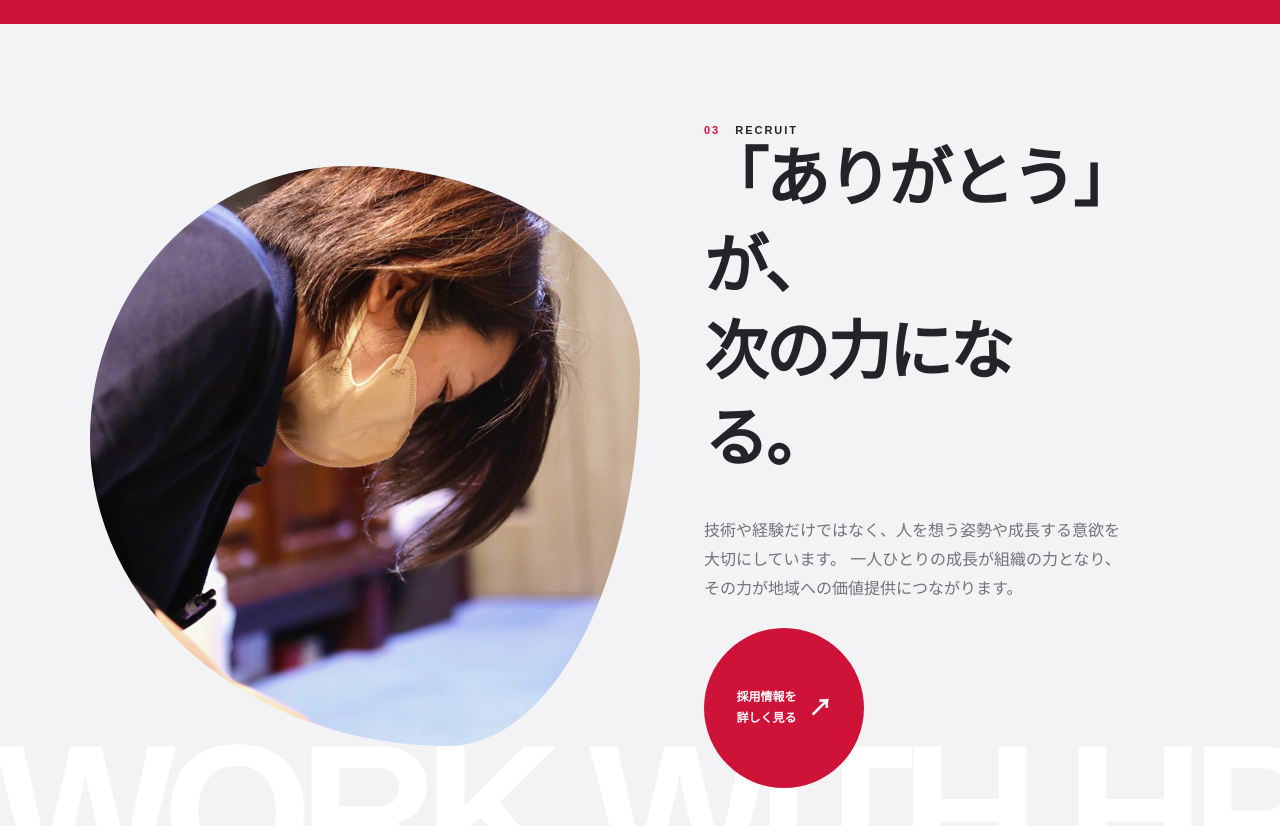
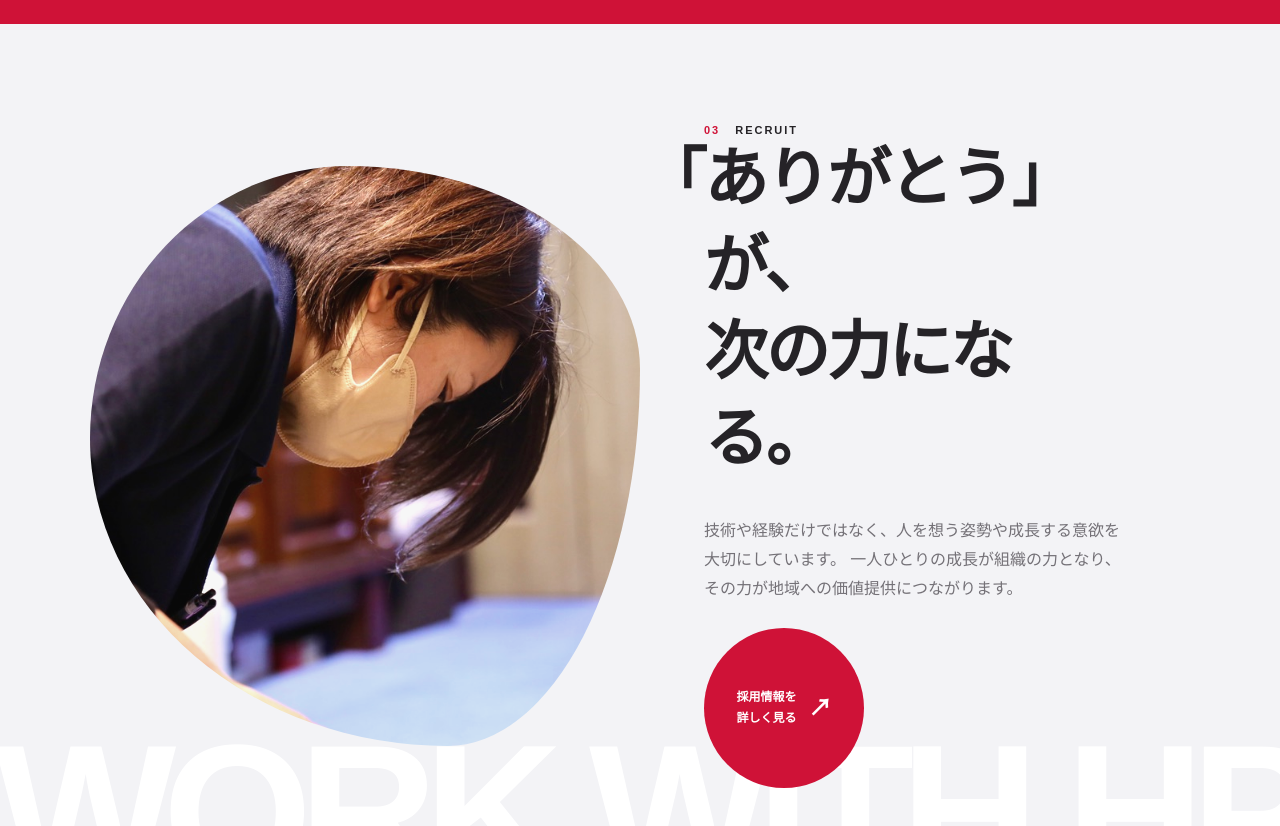
Before and after one commit to hphgroup/hphgroup.github.io, a Next.js app: page / in a window 1280 px wide. Shown: the part 4880-5706 px from the top of the page. Built offline with nearby package versions, Linux system fonts and the light colour scheme.

Commit message:
Align recruit heading with hanging punctuation

```diff
--- a/app/globals.css
+++ b/app/globals.css
@@ -168,6 +168,8 @@ button { font: inherit; }
 .recruit-image img { height:100%; object-fit:cover; object-position:48% center; filter:brightness(1.12) saturate(.88) contrast(.94); transition:transform 1.2s; }
 .recruit-image:hover img { transform:scale(1.04); }
 .recruit-copy { padding:0 5vw; position:relative; z-index:2; }
+.recruit-title-first { position:relative; }
+.recruit-title-first::before { content:"「"; position:absolute; right:100%; }
 .recruit-copy > p:not(.section-label) { color:var(--gray); max-width:540px; }
 .round-link { margin-top:25px; width:160px; height:160px; border-radius:50%; display:flex; align-items:center; justify-content:center; gap:12px; background:var(--red); color:white; font-size:12px; font-weight:800; transition:transform .4s, background .3s; }
 .round-link:hover { transform:rotate(-6deg) scale(1.04); background:var(--deep); }
--- a/app/page.tsx
+++ b/app/page.tsx
@@ -206,7 +206,7 @@ export default function Home() {
         </div>
         <div className="recruit-copy reveal">
           <p className="section-label"><span>03</span> RECRUIT</p>
-          <h2>「ありがとう」が、<br />次の力になる。</h2>
+          <h2><span className="recruit-title-first">ありがとう」が、</span><br />次の力になる。</h2>
           <p>
             技術や経験だけではなく、人を想う姿勢や成長する意欲を大切にしています。
             一人ひとりの成長が組織の力となり、その力が地域への価値提供につながります。
```
